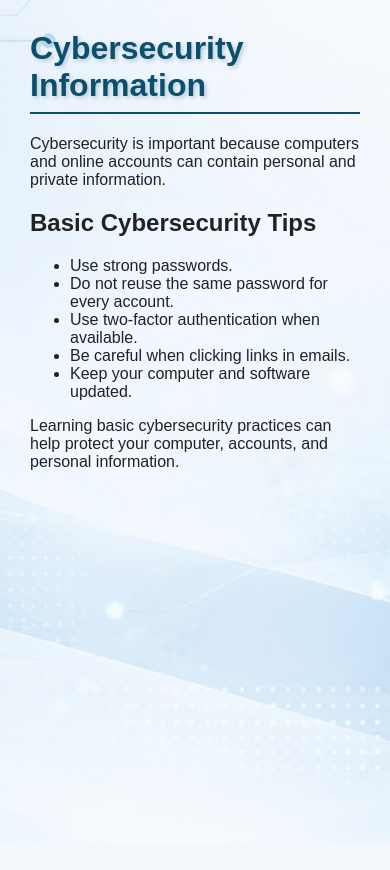
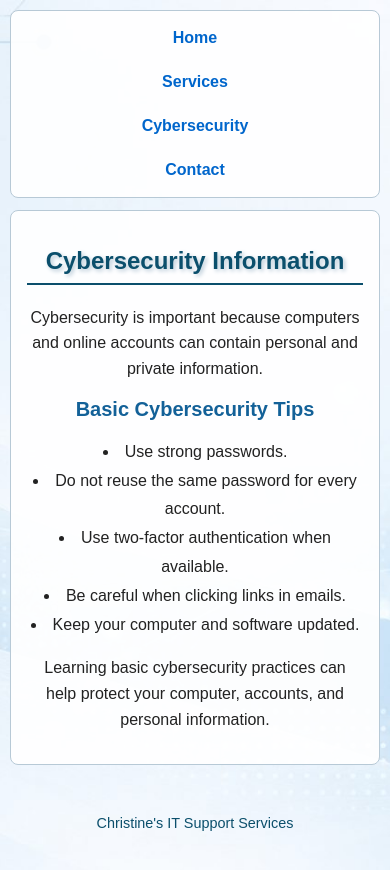
Before and after one commit to cmsst20/260Site, a plain HTML site: page Security.html in a window 390 px wide. Before the commit the page ends 844 px from the top, so only its background shows below. Drawn offline with Linux system fonts and the light colour scheme.

Commit message:
added style 2

```diff
--- a/Security.html
+++ b/Security.html
@@ -1,36 +1,48 @@
 <!DOCTYPE html>
-
 <html lang="en">
 <head>
+    <meta charset="UTF-8">
+    <meta name="viewport" content="width=device-width, initial-scale=1">
     <link href="styles.css" rel="stylesheet">
-    <meta charset="UTF-8">
-    <meta name="viewport" content="width=device-width, initial-scale=1.0">
     <title>Cybersecurity Information</title>
 </head>
+<body>
+    <header>
+        <nav id="main-nav" aria-label="Main navigation">
+            <a href="index.html">Home</a>
+            <a href="services.html">Services</a>
+            <a href="Security.html">Cybersecurity</a>
+            <a href="Contact.html">Contact</a>
+        </nav>
+    </header>
 
-<body>
-
+    <main class="content-box">
+        <section>
             <h1>Cybersecurity Information</h1>
-
             <p>
                 Cybersecurity is important because computers and online accounts
                 can contain personal and private information.
             </p>
+        </section>
 
+        <section>
             <h2>Basic Cybersecurity Tips</h2>
-
-    <ul>
+            <ul class="center-list">
                 <li>Use strong passwords.</li>
                 <li>Do not reuse the same password for every account.</li>
                 <li>Use two-factor authentication when available.</li>
                 <li>Be careful when clicking links in emails.</li>
                 <li>Keep your computer and software updated.</li>
             </ul>
-
             <p>
                 Learning basic cybersecurity practices can help protect your
                 computer, accounts, and personal information.
             </p>
+        </section>
+    </main>
 
+    <footer>
+        <p>Christine's IT Support Services</p>
+    </footer>
 </body>
 </html>
--- a/styles.css
+++ b/styles.css
@@ -1,60 +1,82 @@
-/* this is my style page */
+/* Christine's IT Support Services - Responsive Styles */
+
+* {
+    box-sizing: border-box;
+}
+
 body {
     font-family: Arial, sans-serif;
     background-color: #f4f7fb;
-    margin: 30px;
+    margin: 0;
+    padding: 30px;
     color: #222222;
+    text-align: center;
 
-    /* STEP 2: Background image for the website */
+    /* Background image for the website */
     background-image: url("images/cybersecurity-background.jpg");
     background-repeat: no-repeat;
     background-position: center center;
     background-size: cover;
     background-attachment: fixed;
+    min-height: 100vh;
+}
+
+header,
+main,
+footer {
+    width: 90%;
+    max-width: 1000px;
+    margin-left: auto;
+    margin-right: auto;
 }
 
 h1 {
     color: #0b4f6c;
     border-bottom: 2px solid #0b4f6c;
     padding-bottom: 8px;
+    text-shadow: 2px 2px 4px #b7c9d6;
+}
 
-    /* STEP 2: Text effect */
-    text-shadow: 2px 2px 4px #b7c9d6;
+h2,
+h3 {
+    color: #136198;
+}
+
+p {
+    line-height: 1.6;
 }
 
 a {
     color: #0066cc;
 }
 
-a:visited
-{
+a:visited {
     color: #5b4a8b;
 }
 
-a:hover
-{
+a:hover,
+a:focus {
     color: #0b4f6c;
     text-decoration: underline;
 }
 
-/* CLASS: Used by the <div> tag that holds the main home page content. */
+/* Main content card used on every page. */
 .content-box {
     background-color: rgba(255, 255, 255, 0.92);
     border: 1px solid #b7c9d6;
     border-radius: 8px;
-    padding: 20px;
+    padding: 24px;
     margin-top: 20px;
 }
 
-/* CLASS: Used by the <h2> tag under the main heading. */
 .subtitle {
     color: #136198;
 }
 
-/* CLASS: Used by the <img> tag for the cybersecurity workstation image. */
+/* Picture is sized with a percentage for responsiveness. */
 .workspace-image {
-    width: 600px;
-    max-width: 100%;
+    width: 70%;
+    max-width: 700px;
     height: auto;
     display: block;
     margin: 20px auto;
@@ -62,23 +84,143 @@ a:hover
     border-radius: 8px;
 }
 
-/* ID: Used by the <nav> tag for the main navigation menu. */
+/* Consistent navigation on every page. */
 #main-nav {
     background-color: rgba(255, 255, 255, 0.92);
     border: 1px solid #b7c9d6;
     padding: 12px;
     text-align: center;
     border-radius: 8px;
+    display: flex;
+    justify-content: center;
+    align-items: center;
+    gap: 12px;
+    flex-wrap: wrap;
 }
 
 #main-nav a {
-    margin: 0 10px;
+    display: block;
+    padding: 10px 14px;
     font-weight: bold;
     text-decoration: none;
+    border-radius: 6px;
 }
 
-/* ID: Used by the main <h1> tag on the home page. */
+#main-nav a:hover,
+#main-nav a:focus {
+    background-color: #e2f1fb;
+}
+
 #main-title {
     text-align: center;
     font-size: 32px;
 }
+
+.center-list {
+    list-style-position: inside;
+    padding-left: 0;
+    margin: 16px auto;
+    line-height: 1.8;
+}
+
+.button-link {
+    display: inline-block;
+    padding: 10px 16px;
+    background-color: #0b4f6c;
+    color: #ffffff;
+    text-decoration: none;
+    border-radius: 6px;
+    font-weight: bold;
+}
+
+.button-link:visited {
+    color: #ffffff;
+}
+
+.button-link:hover,
+.button-link:focus {
+    background-color: #136198;
+    color: #ffffff;
+    text-decoration: none;
+}
+
+footer {
+    margin-top: 20px;
+    padding: 12px;
+    color: #0b4f6c;
+    font-size: 0.9rem;
+}
+
+/* BREAKPOINT 1: Tablets and smaller screens */
+@media screen and (max-width: 768px) {
+    body {
+        padding: 18px;
+        background-attachment: scroll;
+    }
+
+    header,
+    main,
+    footer {
+        width: 95%;
+    }
+
+    #main-title,
+    h1 {
+        font-size: 28px;
+    }
+
+    .workspace-image {
+        width: 85%;
+    }
+
+    #main-nav {
+        gap: 6px;
+    }
+
+    #main-nav a {
+        padding: 9px 12px;
+    }
+}
+
+/* BREAKPOINT 2: Phones */
+@media screen and (max-width: 480px) {
+    body {
+        padding: 10px;
+    }
+
+    header,
+    main,
+    footer {
+        width: 100%;
+    }
+
+    .content-box {
+        padding: 16px;
+        margin-top: 12px;
+    }
+
+    #main-title,
+    h1 {
+        font-size: 24px;
+    }
+
+    h2 {
+        font-size: 20px;
+    }
+
+    .workspace-image {
+        width: 100%;
+    }
+
+    #main-nav {
+        flex-direction: column;
+        width: 100%;
+        padding: 8px;
+    }
+
+    #main-nav a {
+        width: 100%;
+        margin: 0;
+        padding: 10px;
+    }
+}
```
Also changed, not shown: Contact.html (+28 -14 lines), index.html (+21 -25 lines), services.html (+21 -9 lines). Lines whose indentation alone changed are shown as unchanged.
